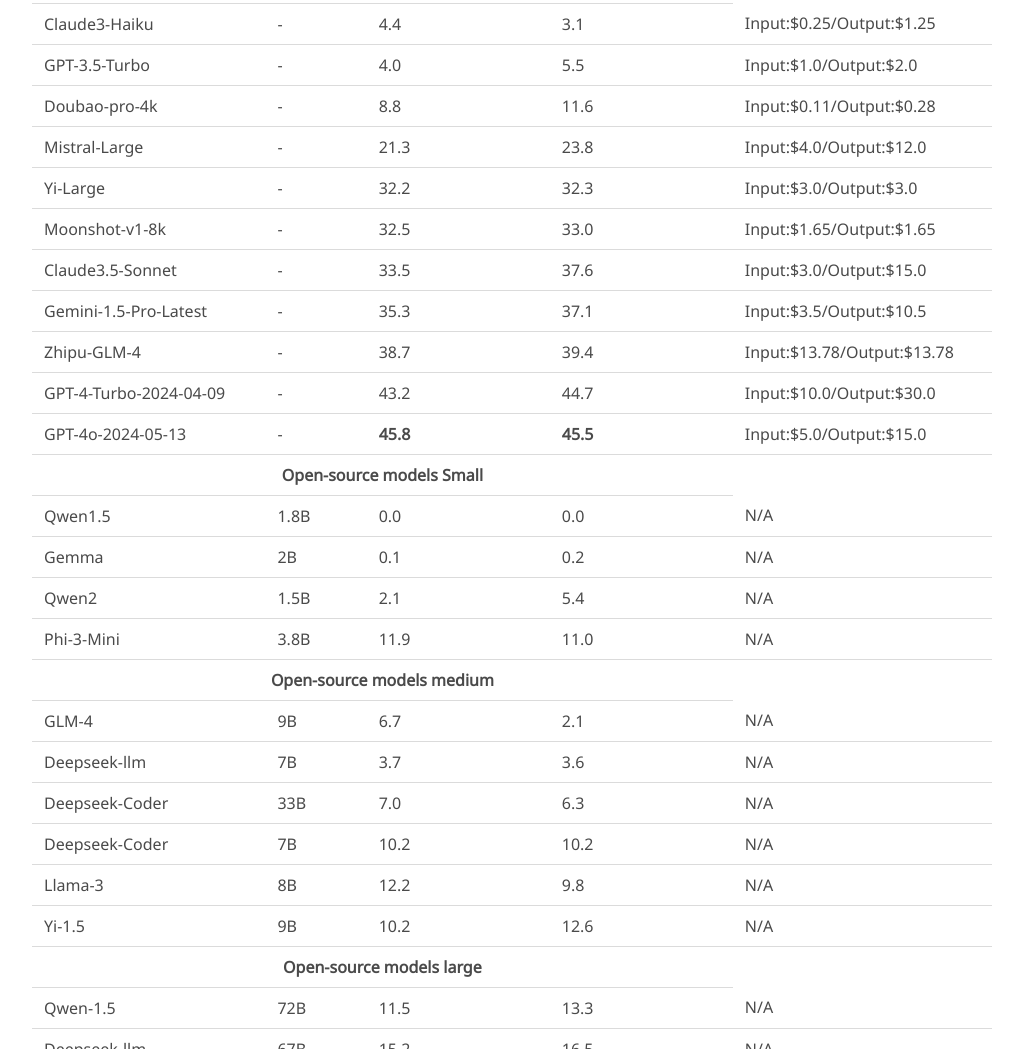
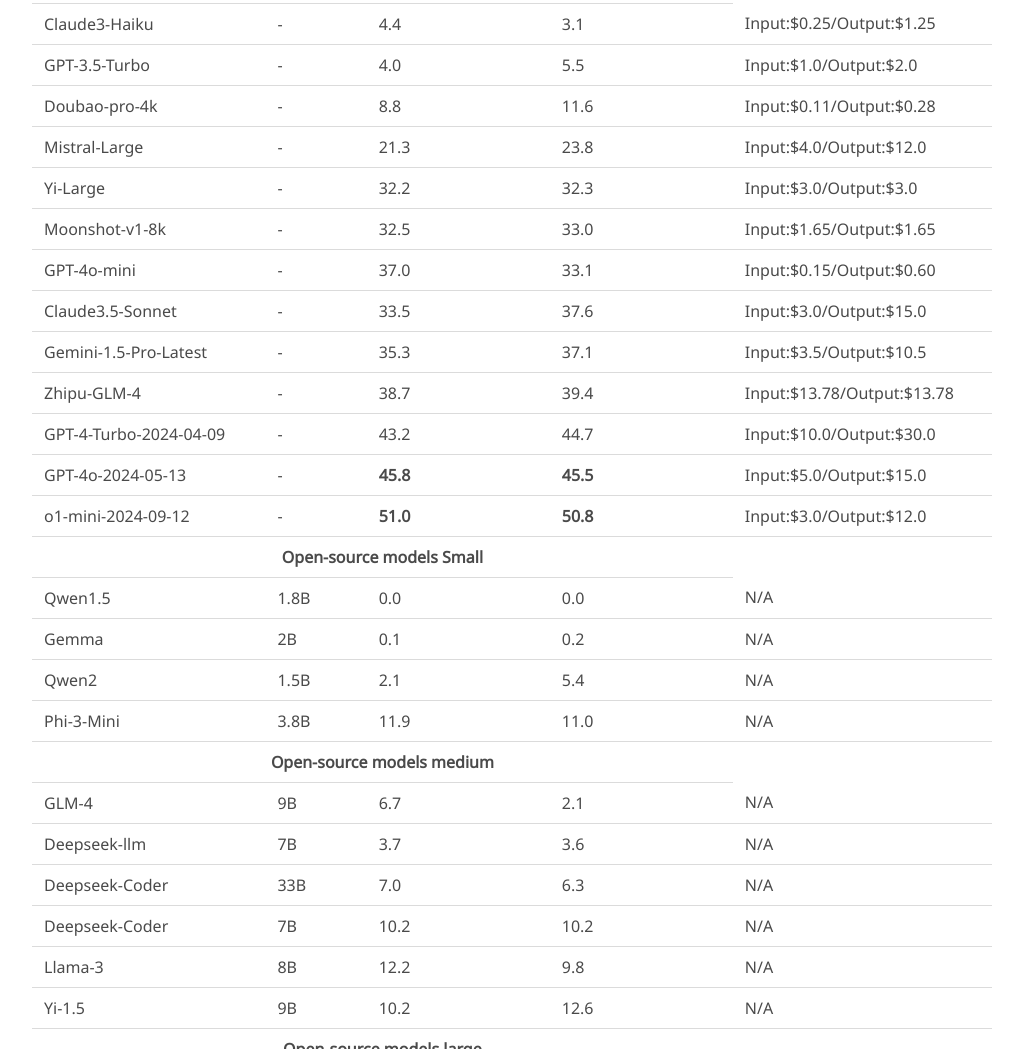
Before and after one commit to Randolph-zeng/Mr-Ben.github.io, a plain HTML site: page index.html in a window 1280 px wide. Shown: the part 2183-3232 px from the top of the page, without its empty margins (128-1151 px from the left). Drawn offline with nearby package versions, Linux system fonts and the light colour scheme; some icons are missing; a web font is replaced by a local one.

Commit message:
add 4o-mini and o1-mini scores

```diff
--- a/index.html
+++ b/index.html
@@ -248,6 +248,13 @@
                                   <td>Input:$1.65/Output:$1.65</td>
                               </tr>
                               <tr>
+                                <td>GPT-4o-mini</td>
+                                <td>-</td>
+                                <td>37.0</td>
+                                <td>33.1</td>
+                                <td>Input:$0.15/Output:$0.60</td>
+                            </tr>
+                              <tr>
                                 <td>Claude3.5-Sonnet</td>
                                 <td>-</td>
                                 <td>33.5</td>
@@ -283,7 +290,13 @@
                                 <td><b>45.5</b></td>
                                 <td>Input:$5.0/Output:$15.0</td>
                             </tr>
-
+                            <tr>
+                                <td>o1-mini-2024-09-12</td>
+                                <td>-</td>
+                                <td><b>51.0</b></td>
+                                <td><b>50.8</b></td>
+                                <td>Input:$3.0/Output:$12.0</td>
+                            </tr>
 
                               <tr class="th">
                                   <td colspan="4" style="text-align: center; font-weight: bold;">
```
